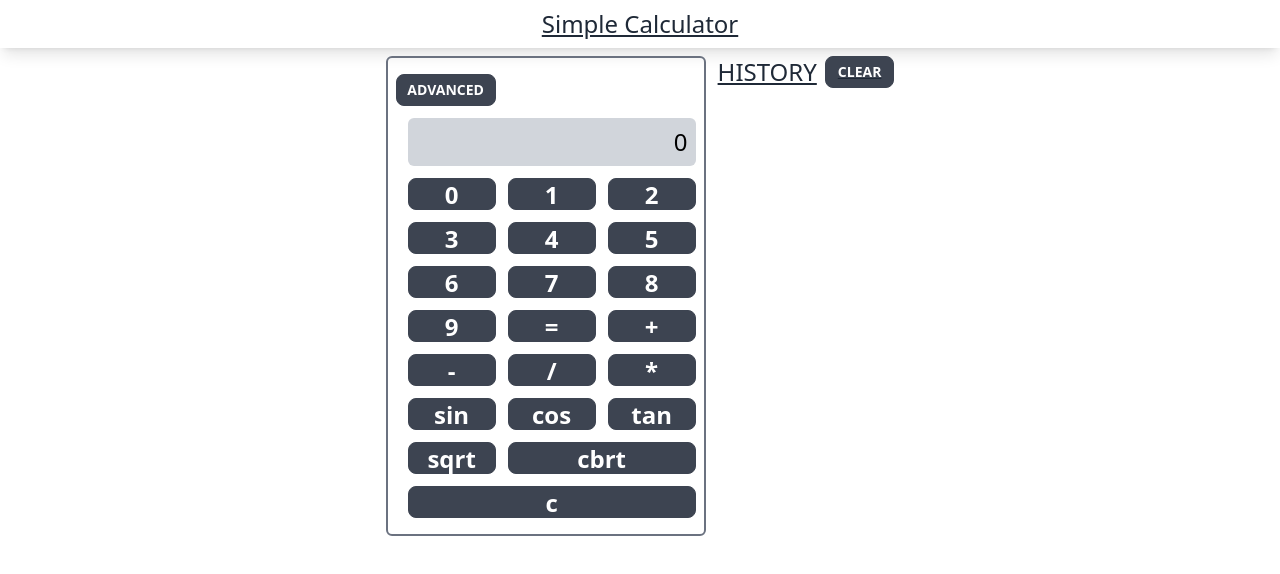
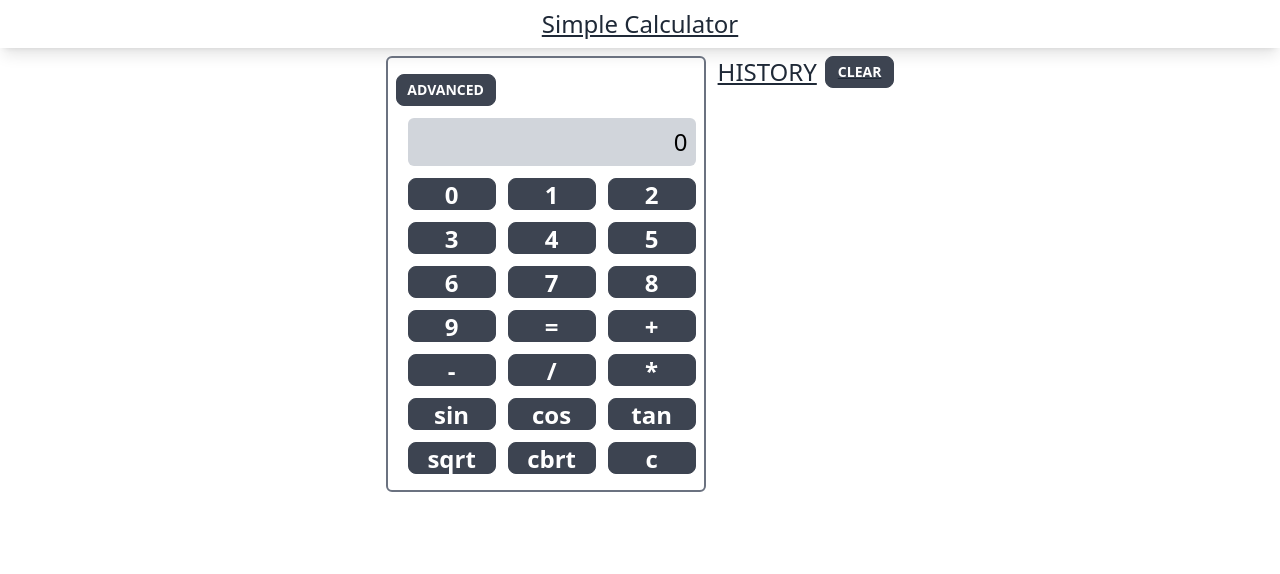
Before and after one commit to Q-T5/simple-vue3-calc, a Vue app: page / in a window 1280 px wide. Both pictures are taken after a click on the element "ADVANCED". Shown: the top 574 px of the page. Built offline with nearby package versions, Linux system fonts and the light colour scheme.

Commit message:
Finished logic to handle advanced calculations.

```diff
--- a/src/App.vue
+++ b/src/App.vue
@@ -10,11 +10,11 @@
         <button class="daisyui-btn daisyui-btn-sm ml-2 no-animation" @click="authClearHistory">CLEAR</button>
       </h3>
       <div v-for="(calc, index) in pastCalculations" :key="calc.previous">
-        <div class="border-2 text-2xl mt-2 rounded-lg border-black w-32 text-center hover:border-green-400" @click="previousCalc = index,notifMessage = 'Showing Result for Clicked Calculation.', showNotification = true">
+        <div class="border-2 text-2xl mt-2 rounded-lg border-black w-32 text-center hover:border-gray-500" @click="previousCalc = index, notifMessage = 'Showing Result for Clicked Calculation.', showNotification = true">
           <p>
             {{ calc.previous }}
             {{ calc.operator }}
-            {{ calc.query }}
+            {{ calc.current }}
           </p>
         </div>
       </div>
--- a/src/components/MyCalculator.vue
+++ b/src/components/MyCalculator.vue
@@ -3,7 +3,7 @@
     <div class="daisyui-btn daisyui-btn-sm no-animation" @click="showAdvanced ? showAdvanced = false : showAdvanced = true, disableOperators ? disableOperators = false : disableOperators = false, showAdvancedButtonAlreadyClicked == 0 ? showAdvancedButtonAlreadyClicked = 1 : showAdvancedButtonAlreadyClicked = 0, $emit('changeNotifMessage', showAdvancedButtonAlreadyClicked)">
         Advanced
     </div>
-    <div class="bg-gray-300 col-span-3 py-2 text-2xl rounded-md text-end text-black px-2" v-text="query"></div>
+    <div class="bg-gray-300 col-span-3 py-2 text-2xl rounded-md text-end text-black px-2" v-text="current"></div>
     <button class="calc-buttons" @click="number(0)">0</button>
     <button class="calc-buttons" @click="number(1)">1</button>
     <button class="calc-buttons" @click="number(2)">2</button>
@@ -14,17 +14,17 @@
     <button class="calc-buttons" @click="number(7)">7</button>
     <button class="calc-buttons" @click="number(8)">8</button>
     <button class="calc-buttons" @click="number(9)">9</button>
-    <button class="calc-buttons" @click="calculate(), $emit('addToHistory', historyBuffer)">=</button>
+    <button class="calc-buttons" @click="calculate(), $emit('addToHistory', historyBuffer), disableOperators == true ? disableOperators = false : ''">=</button>
     <button class="calc-buttons" @click="sign('+')" :disabled="disableOperators">+</button>
     <button class="calc-buttons" @click="sign('-')" :disabled="disableOperators">-</button>
     <button class="calc-buttons" @click="sign('/')" :disabled="disableOperators">/</button>
     <button class="calc-buttons" @click="sign('*')" :disabled="disableOperators">*</button>
-    <button class="calc-buttons" v-show="showAdvanced" @click="disableOperators ? disableOperators = false : disableOperators = true, $emit('advMathBtnClicked')">SIN</button>
-    <button class="calc-buttons" v-show="showAdvanced" @click="disableOperators ? disableOperators = false : disableOperators = true, $emit('advMathBtnClicked')">COS</button>
-    <button class="calc-buttons" v-show="showAdvanced" @click="disableOperators ? disableOperators = false : disableOperators = true, $emit('advMathBtnClicked')">TAN</button>
-    <button class="calc-buttons" v-show="showAdvanced" @click="disableOperators ? disableOperators = false : disableOperators = true, $emit('advMathBtnClicked')">SQRT</button>
-    <button class="calc-buttons col-span-2" v-show="showAdvanced" @click="disableOperators ? disableOperators = false : disableOperators = true, $emit('advMathBtnClicked')">CBRT</button>
-    <button class="calc-buttons col-span-3" @click="clearQuery">C</button>
+    <button class="calc-buttons" v-show="showAdvanced" @click="disableOperators == true ? disableOperators = false : disableOperators = true, $emit('advMathBtnClicked'), evalAdvanced('sin')" :disabled="disableOperators">SIN</button>
+    <button class="calc-buttons" v-show="showAdvanced" @click="disableOperators == true ? disableOperators = false : disableOperators = true, $emit('advMathBtnClicked'), evalAdvanced('cos')" :disabled="disableOperators">COS</button>
+    <button class="calc-buttons" v-show="showAdvanced" @click="disableOperators == true ? disableOperators = false : disableOperators = true, $emit('advMathBtnClicked'), evalAdvanced('tan')" :disabled="disableOperators">TAN</button>
+    <button class="calc-buttons" v-show="showAdvanced" @click="disableOperators == true ? disableOperators = false : disableOperators = true, $emit('advMathBtnClicked'), evalAdvanced('sqrt')" :disabled="disableOperators">SQRT</button>
+    <button class="calc-buttons" v-show="showAdvanced" @click="disableOperators == true ? disableOperators = false : disableOperators = true, $emit('advMathBtnClicked'), evalAdvanced('cbrt')" :disabled="disableOperators">CBRT</button>
+    <button class="calc-buttons" @click="clearcurrent(), disableOperators == true ? disableOperators = false : ''" :class="showAdvanced == false ? 'col-span-3' : ''">C</button>
   </div>
 </template>
 
@@ -35,7 +35,7 @@
     "props": ["historyCalc", "dumpHistory"],
     data() {
       return {
-        "query": "0",
+        "current": "0",
         "previous": "",
         "operator": "",
         "result": "",
@@ -47,71 +47,130 @@
     },
     "methods": {
       number(num) {
-        if(this.query == 0) {
-          this.query = "";
+        if(this.current.startsWith("sin") || this.current.startsWith("cos") || this.current.startsWith("tan")
+        || this.current.startsWith("sqrt") || this.current.startsWith("cbrt")) {
+          this.previous += num;
         }
 
-        this.query += num;
+        if(this.current == 0) {
+          this.current = "";
+        }
+
+        this.current += num;
       },
 
-      clearQuery() {
-        this.query = "0";
+      clearcurrent() {
+        if(this.current.startsWith("sin") || this.current.startsWith("cos") || this.current.startsWith("tan")
+        || this.current.startsWith("sqrt") || this.current.startsWith("cbrt")) {
+          this.current = "0";
+          this.previous = "";
+        }
+
+        this.current = "0";
       },
 
       sign(operator) {
-        this.previous = this.query;
+        this.previous = this.current;
         this.operator = operator;
-        this.query = "0";
+        this.current = "0";
       },
 
       calculate() {
-        const calculation = {
-          "query": this.query,
+        if(this.current != "" && this.previous != "" && this.operator != "") {
+          const calculation = {
+          "current": this.current,
           "previous": this.previous,
           "operator": this.operator
+          }
+
+          this.historyBuffer.push(calculation);
+        } else {
+          if(this.current.startsWith("sin")) {
+            this.doSin(this.previous);
+          } else if(this.current.startsWith("cos")) {
+            this.doCos(this.previous);
+          } else if(this.current.startsWith("tan")) {
+            this.doTan(this.previous);
+          } else if(this.current.startsWith("sqrt")) {
+            this.doSqrt(this.previous)
+          } else if(this.current.startsWith("cbrt")) {
+            this.doCbrt(this.previous);
+          }
         }
 
-        this.historyBuffer.push(calculation);
-
         if(this.operator == "+") {
-          this.add(this.query, this.previous);
+          this.add(this.current, this.previous);
         } else if(this.operator == "-") {
-          this.minus(this.query, this.previous);
+          this.minus(this.current, this.previous);
         } else if(this.operator == "*") {
-          this.product(this.query, this.previous);
+          this.product(this.current, this.previous);
         } else if(this.operator == "/") {
-          this.divide(this.query, this.previous)
+          this.divide(this.current, this.previous)
         }
       },
 
       add(num1, num2) {
-        this.query = (Number(num1) + Number(num2)).toString();
+        this.current = (Number(num1) + Number(num2)).toString();
         this.operator = "";
         this.previous = "";
       },
 
       minus(num1, num2) {
-        this.query = (Number(num2) - Number(num1)).toString();
+        this.current = (Number(num2) - Number(num1)).toString();
         this.operator = "";
         this.previous = "";
       },
 
       product(num1, num2) {
-        this.query = (Number(num1) * Number(num2)).toString();
+        this.current = (Number(num1) * Number(num2)).toString();
         this.operator = "";
         this.previous = "";
       },
 
       divide(num1, num2) {
-        this.query = (Number(num2) / Number(num1)).toString();
+        this.current = (Number(num2) / Number(num1)).toString();
         this.operator = "";
         this.previous = "";
+      },
+
+      evalAdvanced(operation) {
+        if(operation == "sin") {
+          this.current = "sin ";
+        } else if(operation == "cos") {
+          this.current = "cos ";
+        } else if(operation == "tan") {
+          this.current = "tan ";
+        } else if(operation == "sqrt") {
+          this.current = "sqrt ";
+        } else if(operation == "cbrt") {
+          this.current = "cbrt ";
+        }
+      },
+
+      doSin(num) {
+        this.current = (Math.sin(+num)).toString();
+      },
+
+      doCos(num) {
+        this.current = (Math.cos(+num)).toString();
+      },
+
+      doTan(num) {
+        this.current = (Math.tan(+num)).toString();
+      },
+
+      doSqrt(num) {
+        this.current = (Math.sqrt(+num)).toString();
+      },
+
+      doCbrt(num) {
+        this.current = (Math.cbrt(+num)).toString();
       }
     },
     "watch": {
       historyCalc() {
         if(this.historyCalc != null) {
-          this.query = this.historyBuffer[this.historyCalc].query;
+          this.current = this.historyBuffer[this.historyCalc].current;
           this.previous = this.historyBuffer[this.historyCalc].previous;
           this.operator = this.historyBuffer[this.historyCalc].operator;
         }
```
Also changed, not shown: 5 other files (tests, documents, lock files or other folders).
